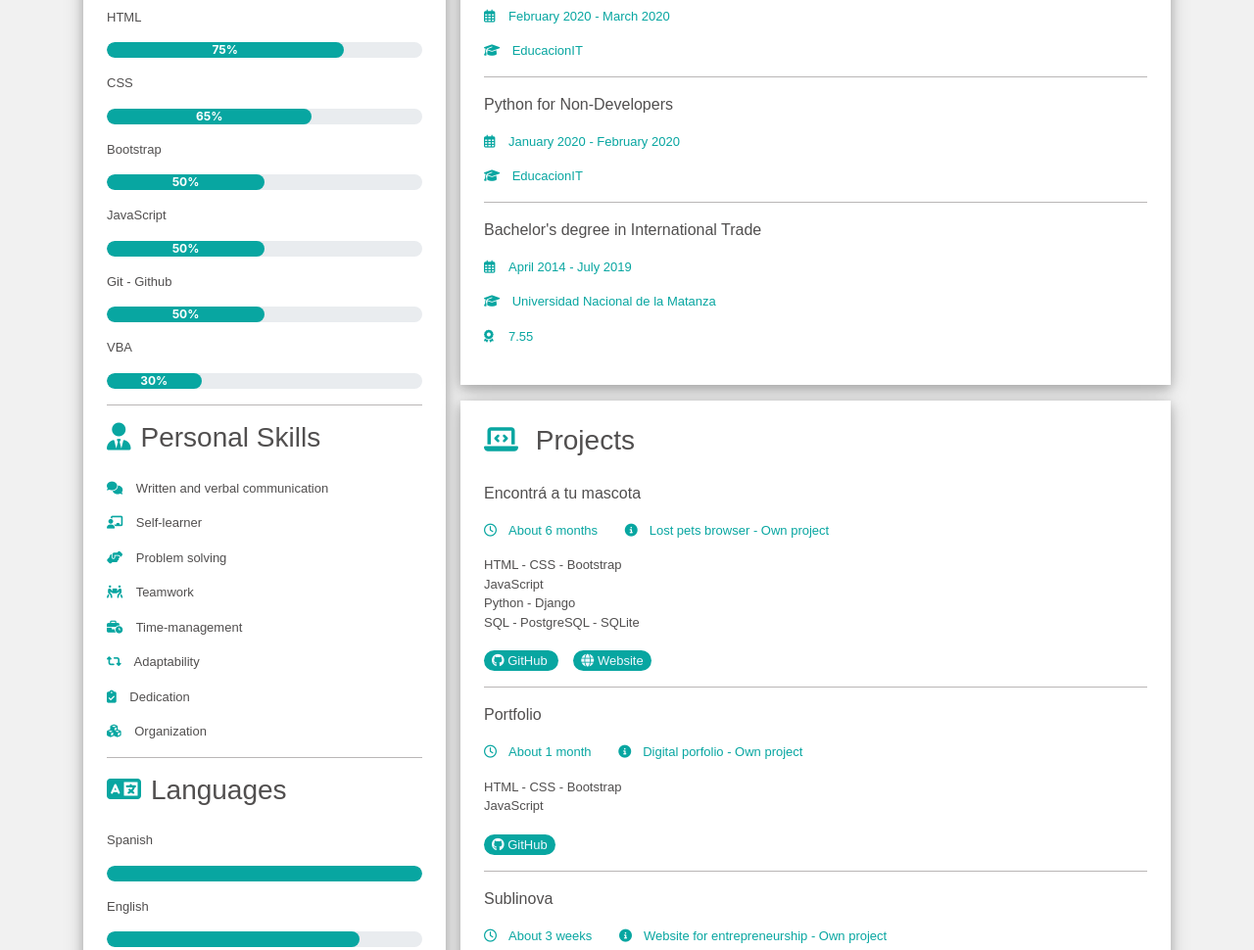
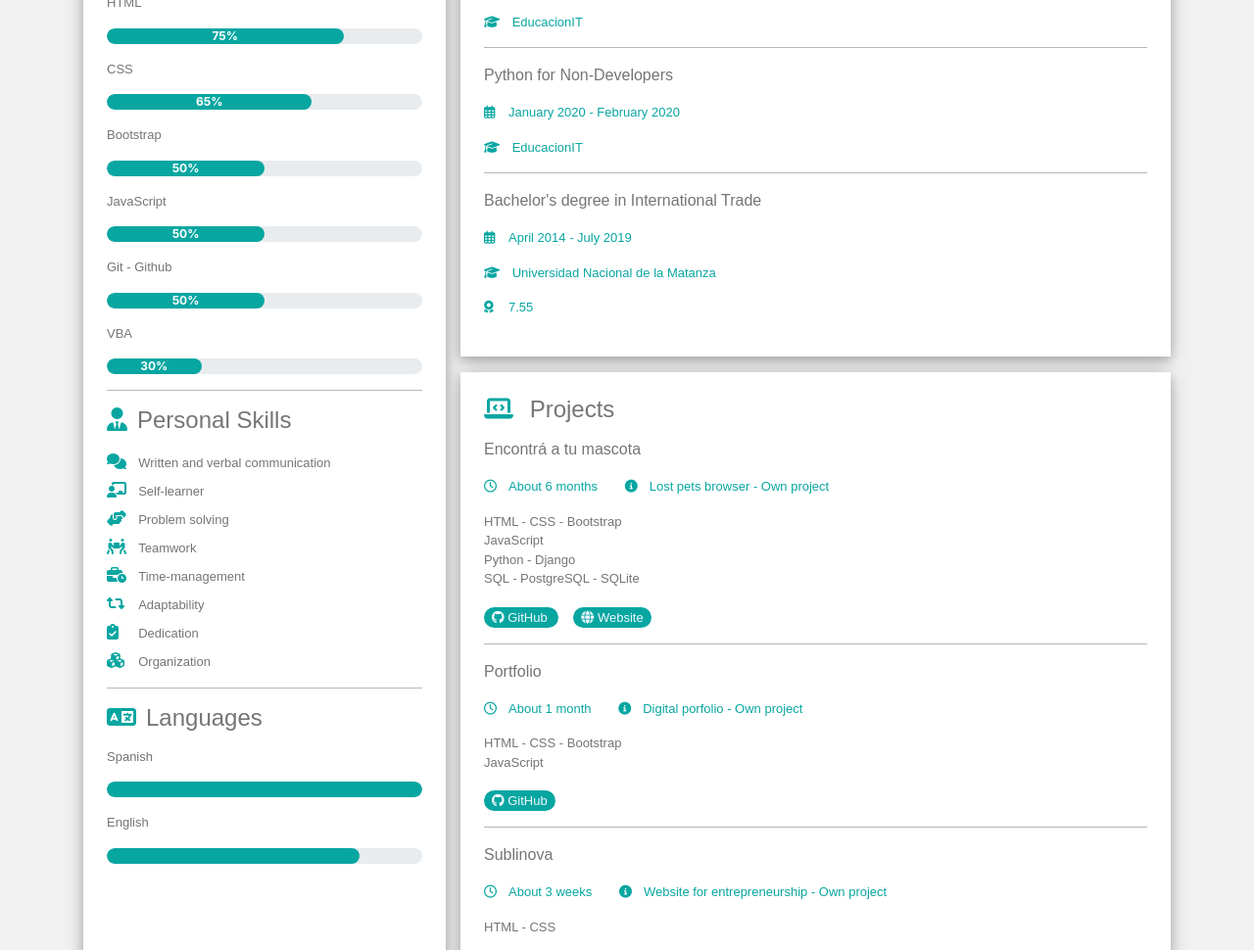
Before and after one commit to gastoncolaneri/Portfolio, a plain HTML site: page index.html in a window 1280 px wide. Shown: the part 975-1945 px from the top of the page at 98% size. Drawn offline with nearby package versions, Linux system fonts and the light colour scheme; a web font is replaced by a local one.

Commit message:
Agregué el resize

```diff
--- a/css/styles.css
+++ b/css/styles.css
@@ -6,7 +6,7 @@ h4,
 h5,
 h6 {
     font-family: "Roboto", sans-serif, Arial, Helvetica;
-    color: #514f4f ;
+    color: #757575;
 }
 
 .name_image {
@@ -22,12 +22,25 @@ h6 {
 
 h3 {
     font-family: "Roboto", sans-serif, Arial, Helvetica;
-    color: #514f4f ;
-    margin-bottom: 25px !important;
+    color: #757575;
+    font-size: 24px !important;
+    margin-bottom: 15px !important;
 }
 p,a {
-    color: #514f4f;
-    font-size: small;
+    color: #757575;
+    font-size: 13px;
+    font-family: "Roboto", sans-serif, Arial, Helvetica;
+}
+
+.p{
+    color: #757575;
+    font-size: 13px;
+    font-family: "Roboto", sans-serif, Arial, Helvetica;
+    margin-bottom: 20px;
+}
+.a{
+    color: #757575;
+    font: 13px;
     font-family: "Roboto", sans-serif, Arial, Helvetica;
 }
 .body_colour {
@@ -42,7 +55,7 @@ p,a {
 }
 
 .hr {
-    border-color: #514f4f !important;
+    border-color: #757575!important;
   }
 .hr_light {
     border-color: #b9b6b6 !important;
@@ -61,7 +74,7 @@ p,a {
 
 .links {
     text-decoration: none;
-    color:#514f4f;
+    color:#757575;
     margin-left: 0px !important;
 
 }
@@ -99,7 +112,6 @@ p,a {
 
 .subtitle_format {
     font-size: 16px;
-    font-weight: 500;
 }
 .texts_block{
     color: #08A6A1;
@@ -122,6 +134,21 @@ p,a {
     margin-right: 10px !important;
 }
 
+.w10{
+    width: 10%;
+}
+
+.f-left{
+    float: left;
+}
+.w90 {
+    width: 90%;
+}
+
+.mb5 {
+    margin-bottom: 5px;
+}
+
 .button_projects {
     background-color: #08A6A1;
     border-radius: 50px;
--- a/index.html
+++ b/index.html
@@ -18,7 +18,7 @@
 </head>
 
 
-<body class="body_colour_light">
+<body class="body_colour_light" onload="onload_body()" onresize="onresize_body()">
 
     <div id="spinner" class="loader" style="visibility:hidden ;">
         <div class="inner one"></div>
@@ -28,12 +28,12 @@
 
     <div class="row m-auto">
         <div class="container mt-3">
-            <div id="left_container">
                 <div class="col-sm-12 col-md-4 d-inline-block float-left mb-2 blocks_format_light bz" id="first_block">
                     <div style="position: relative;">
                         <div class="mt-2 ml-2" style="position: absolute; top: 0; left: 0;">
                             <div class="onoffswitch">
-                        <input type="checkbox" name="onoffswitch" class="onoffswitch-checkbox" id="myonoffswitch" tabindex="0" checked onclick="change_colour()">
+                                <input type="checkbox" name="onoffswitch" class="onoffswitch-checkbox"
+                                    id="myonoffswitch" tabindex="0" checked onclick="change_colour()">
                                 <label class="onoffswitch-label" for="myonoffswitch">
                                     <span class="onoffswitch-inner"></span>
                                     <span class="onoffswitch-switch"></span>
@@ -42,7 +42,8 @@
                         </div>
                         <div class="mt-2 mr-2" style="position: absolute; top: 0; right: 0;">
                             <div class="onoffswitch2">
-                        <input type="checkbox" name="onoffswitch2" class="onoffswitch-checkbox2" id="myonoffswitch2" tabindex="0" checked onclick="change_colour()">
+                                <input type="checkbox" name="onoffswitch2" class="onoffswitch-checkbox2"
+                                    id="myonoffswitch2" tabindex="0" checked onclick="change_colour()">
                                 <label class="onoffswitch-label2" for="myonoffswitch2">
                                     <span class="onoffswitch-inner2"></span>
                                     <span class="onoffswitch-switch2"></span>
@@ -76,7 +77,8 @@
                         </p>
                         <p>
                             <a class="links" href="https://www.linkedin.com/in/christian-gaston-colaneri/?locale=en_US"
-                            target="_blank"><i class="fab fa-linkedin-in icons_color icons_size"></i>cgastoncolaneri</a>
+                                target="_blank"><i
+                                    class="fab fa-linkedin-in icons_color icons_size"></i>cgastoncolaneri</a>
                         </p>
                         <span class="display-none">
                             <hr class="hr_light" />
@@ -157,14 +159,53 @@
                             <h3 class="language_change">
                                 <i class="fas fa-user-tie icons_color"></i>Personal Skills
                             </h3>
-                        <p class="language_change"><i class="fas fa-comments icons_color"></i> Written and verbal communication</p>
-                        <p class="language_change"><i class="fas fa-chalkboard-teacher icons_color"></i> Self-learner</p>
-                        <p class="language_change"><i class="fas fa-hands-helping icons_color"></i> Problem solving</p>
-                        <p class="language_change"><i class="fas fa-people-carry icons_color"></i> Teamwork</p>
-                        <p class="language_change"><i class="fas fa-business-time icons_color"></i> Time-management</p>
-                        <p class="language_change"><i class="fas fa-retweet icons_color"></i> Adaptability</p>
-                        <p class="language_change"><i class="fas fa-clipboard-check icons_color"></i> Dedication</p>
-                        <p class="language_change"><i class="fas fa-cubes icons_color"></i> Organization</p>
+
+                            <div class="f-left w10">
+                                <i class="fas fa-comments icons_color"></i>
+                            </div>
+                            <div class="language_change w90 mb5"> <span class="p">Written and verbal communication </span>
+                            </div>
+
+                            <div class="f-left w10">
+                                <i class="fas fa-chalkboard-teacher icons_color"></i>
+                            </div>
+                            <div class="language_change w90 mb5"> <span class="p">Self-learner</span>
+                            </div>
+
+                            <div class="f-left w10">
+                                <i class="fas fa-hands-helping icons_color"></i>
+                            </div>
+                            <div class="language_change w90 mb5"> <span class="p">Problem solving</span>
+                            </div>
+
+                            <div class="f-left w10">
+                                <i class="fas fa-people-carry icons_color"></i>
+                            </div>
+                            <div class="language_change w90 mb5"> <span class="p">Teamwork</span>
+                            </div>
+
+                            <div class="f-left w10">
+                                <i class="fas fa-business-time icons_color"></i>
+                            </div>
+                                <div class="language_change w90 mb5"> <span class="p">Time-management</span>
+                            </div>
+                            <div class="f-left w10">
+                                <i class="fas fa-retweet icons_color"></i>
+                            </div>
+                            <div class="language_change w90 mb5"> <span class="p"> Adaptability </span>
+                            </div>
+
+                            <div class="f-left w10">
+                                <i class="fas fa-clipboard-check icons_color"></i>
+                            </div>
+                            <div class="language_change w90 mb5"><span class="p"> Dedication </span>
+                            </div>
+
+                            <div class="f-left w10">
+                                <i class="fas fa-cubes icons_color"></i>
+                            </div>
+                            <div class="language_change w90 mb5"><span class="p"> Organization </span>
+                            </div>
 
                             <hr class="hr_light" />
 
@@ -186,19 +227,17 @@
                     </div>
 
                 </div>
-            </div>
 
-            <div id='right_container'>
                 <div class="col-sm-12 col-md-8 d-inline-block mb-2 margin"
-                style="color: aliceblue;padding-right: 0!important;">
+                    style="color: aliceblue;padding-right: 0!important;" id="right_container_1">
                     <div class="p-4 blocks_format_light bz" id="second_block">
                         <h3 class="language_change">
                             <i class="fas fa-suitcase icons_color"></i>
                             Work Experience
                         </h3>
-                    <p class="subtitle_format change_language_link" >
-                        <b>Business Operations Associate</b> - <a href="https://www.accenture.com/us-en" target="_blank"
-                            class="links">Accenture Service Center SRL </a>
+                        <p class="subtitle_format change_language_link">
+                            <b>Business Operations Associate</b> - <a href="https://www.accenture.com/us-en"
+                                target="_blank" class="links">Accenture Service Center SRL </a>
                         </p>
                         <p class="texts_block language_change">
                             <i class="far fa-calendar-alt icons_color icons_size"></i>November 2019 -
@@ -221,7 +260,8 @@
                             <i class="far fa-calendar-alt icons_color icons_size"></i>July 2017 - October 2019
                         </p>
                         <p class="language_change">
-                        Contact to professionals and businesses by email or by telephone, to provide them the services
+                            Contact to professionals and businesses by email or by telephone, to provide them the
+                            services
                             of the company. <br>
                             Sale of products of the company Papelera Tucumán. <br>
                             Preparation of reports and proposal of ideas to generate an increase in sales. <br>
@@ -242,7 +282,7 @@
                     </div>
                 </div>
                 <div class="col-sm-12 col-md-8 d-inline-block mb-2 mt-2 margin"
-                style="color: aliceblue;padding-right: 0!important; ">
+                    style="color: aliceblue;padding-right: 0!important;" id="right_container_2">
                     <div class="p-4 blocks_format_light bz" id="third_block">
                         <h3 class="language_change">
                             <i class="fas fa-user-graduate icons_color"></i>
@@ -256,7 +296,8 @@
                         </p>
                         <p class="texts_block">
                             <i class="fa fa-graduation-cap icons_color icons_size"></i><a
-                            href="https://www.buenosaires.gob.ar/educacion/codocodo/el-programa" target="_blank" class="links texts_block">Codo a codo
+                                href="https://www.buenosaires.gob.ar/educacion/codocodo/el-programa" target="_blank"
+                                class="links texts_block">Codo a codo
                                 4.0
                         </p>
                         <hr class="hr_light" />
@@ -269,7 +310,8 @@
                         </p>
                         <p class="texts_block">
                             <i class="fa fa-graduation-cap icons_color icons_size"></i>
-                        <a href="https://www.educacionit.com/" target="_blank" class="links texts_block">EducacionIT</a>
+                            <a href="https://www.educacionit.com/" target="_blank"
+                                class="links texts_block">EducacionIT</a>
                         </p>
                         <p>
                         </p>
@@ -283,7 +325,8 @@
                         </p>
                         <p class="texts_block">
                             <i class="fa fa-graduation-cap icons_color icons_size"></i>
-                        <a href="https://www.educacionit.com/" target="_blank" class="links texts_block">EducacionIT</a>
+                            <a href="https://www.educacionit.com/" target="_blank"
+                                class="links texts_block">EducacionIT</a>
                         </p>
                         <p>
                         </p>
@@ -297,7 +340,8 @@
                         </p>
                         <p class="texts_block">
                             <i class="fa fa-graduation-cap icons_color icons_size"></i>
-                        <a href="https://www.educacionit.com/" target="_blank" class="links texts_block">EducacionIT</a>
+                            <a href="https://www.educacionit.com/" target="_blank"
+                                class="links texts_block">EducacionIT</a>
                         </p>
                         <p>
                         </p>
@@ -321,7 +365,7 @@
                     </div>
                 </div>
                 <div class="col-sm-12 col-md-8 d-inline-block mb-2 mt-2 margin "
-                style="color: aliceblue;padding-right: 0!important; float: right;">
+                    style="color: aliceblue;padding-right: 0!important; float: right;" id="right_container_3">
                     <div class="p-4 blocks_format_light bz" id="fourth_block">
                         <h3 class="language_change">
                             <i class="fas fa-laptop-code icons_color"></i>
@@ -354,7 +398,7 @@
                                 Website
                             </span>
                         </a>
-                    <hr class="hr_light"/>
+                        <hr class="hr_light" />
                         <p class="subtitle_format">
                             Portfolio
                         </p>
@@ -374,7 +418,7 @@
                             </span>
                         </a>
 
-                    <hr class="hr_light"/>
+                        <hr class="hr_light" />
 
                         <p class="subtitle_format">
                             Sublinova
@@ -393,14 +437,12 @@
                                 GitHub
                             </span>
                         </a>
-                    <a href="https://proyectofinalcodoacodo.netlify.app/index.html"
-                        target="_blank">
+                        <a href="https://proyectofinalcodoacodo.netlify.app/index.html" target="_blank">
                             <span class="button_projects">
                                 <i class="fas fa-globe"></i>
                                 Website
                             </span>
                         </a>
-                </div>
                     </div>
                 </div>
         </div>
--- a/js/main.js
+++ b/js/main.js
@@ -206,7 +206,7 @@ function change_english(){
     '<i class="fas fa-retweet icons_color"></i> Adaptability</p>',
     '<i class="fas fa-clipboard-check icons_color"></i> Dedication</p>',
     '<i class="fas fa-cubes icons_color"></i> Organization</p>',
-    '<i class="fas fa-language icons_color"></i><span key="Idioma">Languages</span><',
+    '<i class="fas fa-language icons_color"></i><span key="Idioma">Languages</span>',
     'Spanish',
     'English',
     '<i class="fas fa-suitcase icons_color"></i>Work Experience',
@@ -259,28 +259,30 @@ function change_colour(){
     }
 };
 
+function onload_body () {
+    setTimeout(function(){
+        var firstBlock = document.getElementById("first_block");
+        var rightContainer1 = document.getElementById("right_container_1");
+        var rightContainer2 = document.getElementById("right_container_2");
+        var rightContainer3 = document.getElementById("right_container_3");
 
+        if (window.innerWidth > 767) {
 
-function adjust_height(){
-    var firstBlock = document.getElementById("first_block");
-    var rightContainer = document.getElementById("right_container");
-    //var thirdBlock = document.getElementById("third_block");
-    //var fourthBlock = document.getElementById("fourth_block");
+            total = rightContainer1.clientHeight + rightContainer2.clientHeight + rightContainer3.clientHeight + 32
+            firstBlock.style.minHeight = total + "px";
+        }
 
-    console.log(firstBlock.clientHeight);
-    console.log(firstBlock.clientWidth);
+      }, 1000);
+};
 
-    rightContainer.style.height = "200px";
-    //console.log(secondBlock.clientHeight);
-    //console.log(thirdBlock.clientHeight);
-    //console.log(fourthBlock.clientHeight);
-    console.log(rightContainer.clientHeight);
-    console.log(rightContainer.clientWidth);
+function onresize_body () {
+        var firstBlock = document.getElementById("first_block");
+        var rightContainer1 = document.getElementById("right_container_1");
+        var rightContainer2 = document.getElementById("right_container_2");
+        var rightContainer3 = document.getElementById("right_container_3");
 
-
-    //total = secondBlock.clientHeight + thirdBlock.clientHeight + fourthBlock.clientHeight
-    //console.log(total);
-
-
-
-}
+        if (window.innerWidth > 767) {
+            total = rightContainer1.clientHeight + rightContainer2.clientHeight + rightContainer3.clientHeight + 32
+            firstBlock.style.minHeight = total + "px";
+        } else { firstBlock.style.minHeight = 0 }
+};
```
Lines whose indentation alone changed are shown as unchanged.
